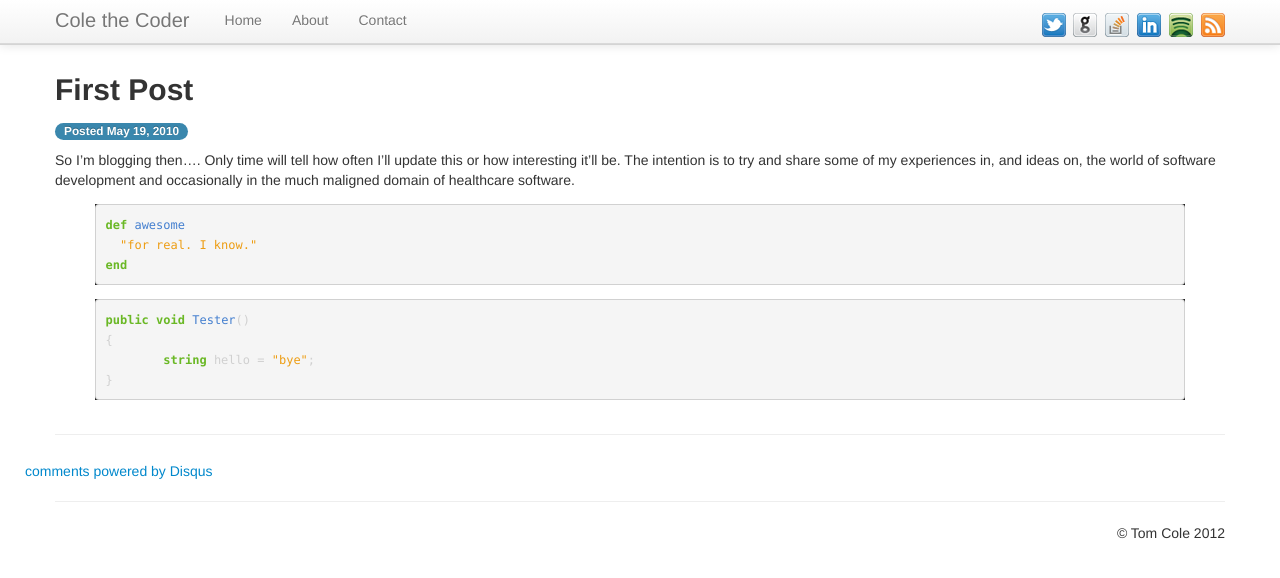
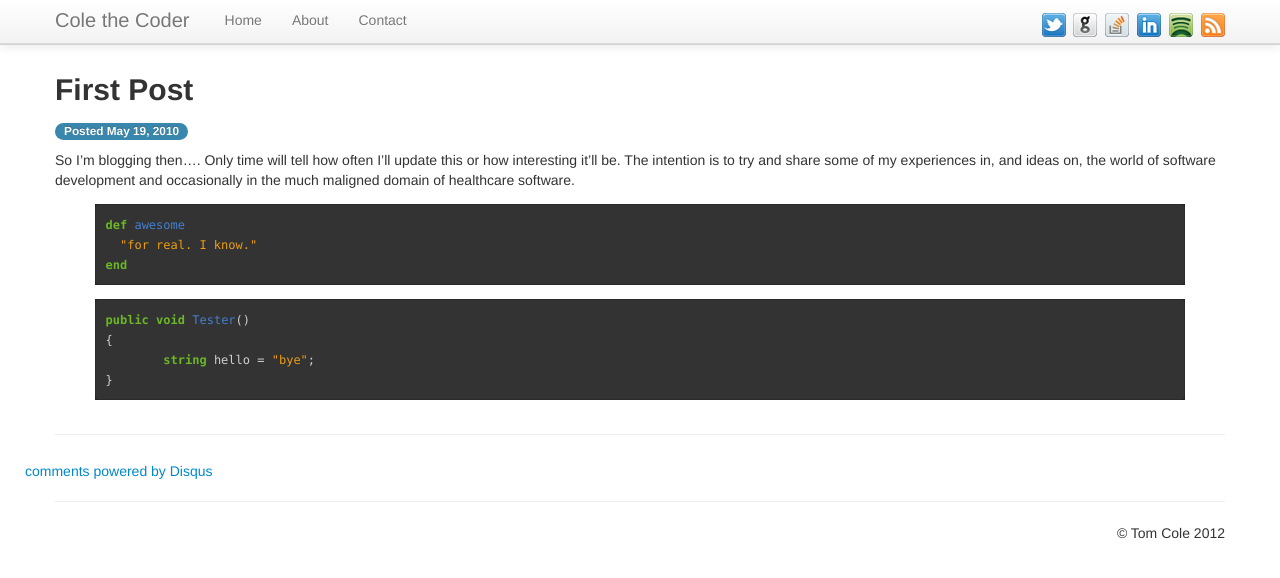
Before and after one commit to colethecoder/colethecoder.github.com, a Jekyll site: the page built from _posts/2010-05-19-First-Post.md, in a window 1280 px wide. Shown: the top 578 px of the page. Built offline with Jekyll 4.4.1, drawn with Linux system fonts in a browser that asks for light colours; Markdown is read by kramdown in place of the engine named in the settings; comment, search, counter and statistics services are not loaded.

Commit message:
syntax tweak

```diff
--- a/css/syntax.css
+++ b/css/syntax.css
@@ -1,5 +1,6 @@
 .highlight .hll { background-color: #404040 }
 .highlight  { background: #202020; color: #d0d0d0 }
+.highlight  pre {background: #333}
 .highlight .c { color: #999999; font-style: italic } /* Comment */
 .highlight .err { color: #a61717; background-color: #e3d2d2 } /* Error */
 .highlight .g { color: #d0d0d0 } /* Generic */
```
